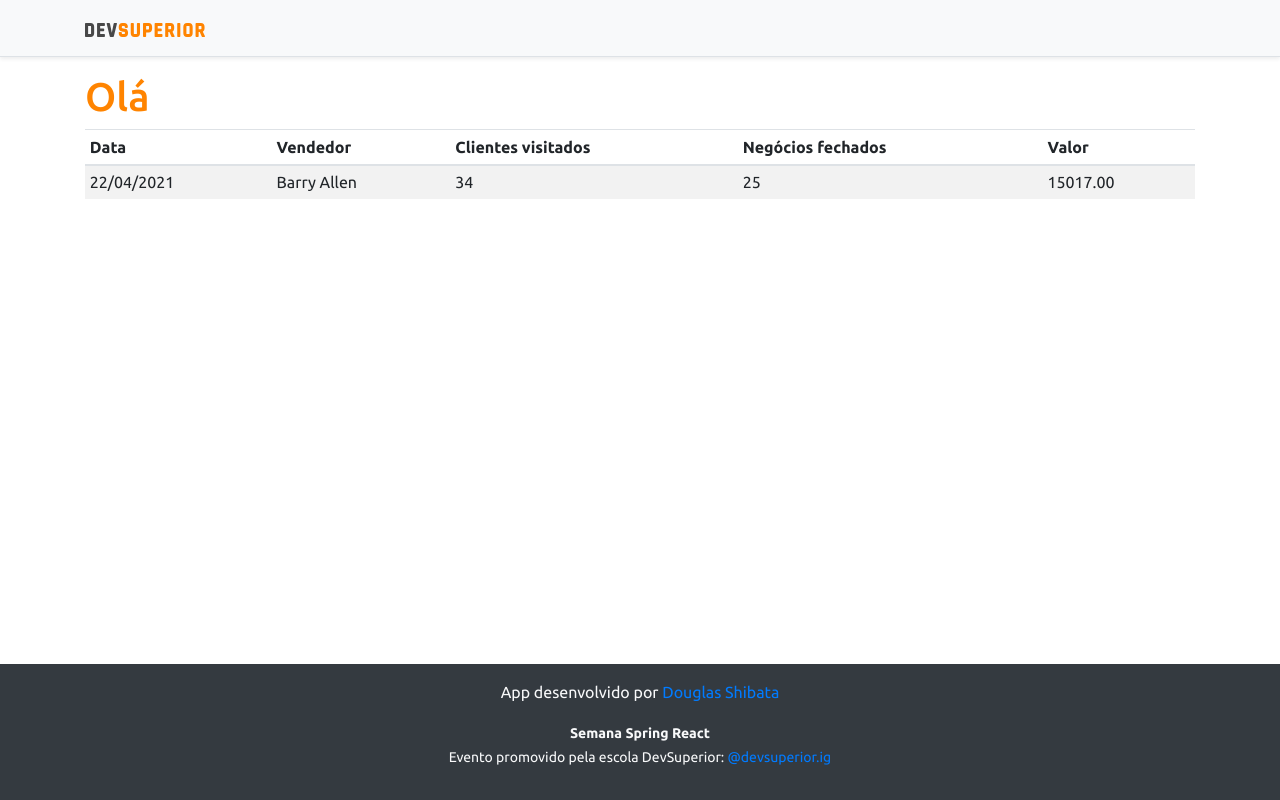
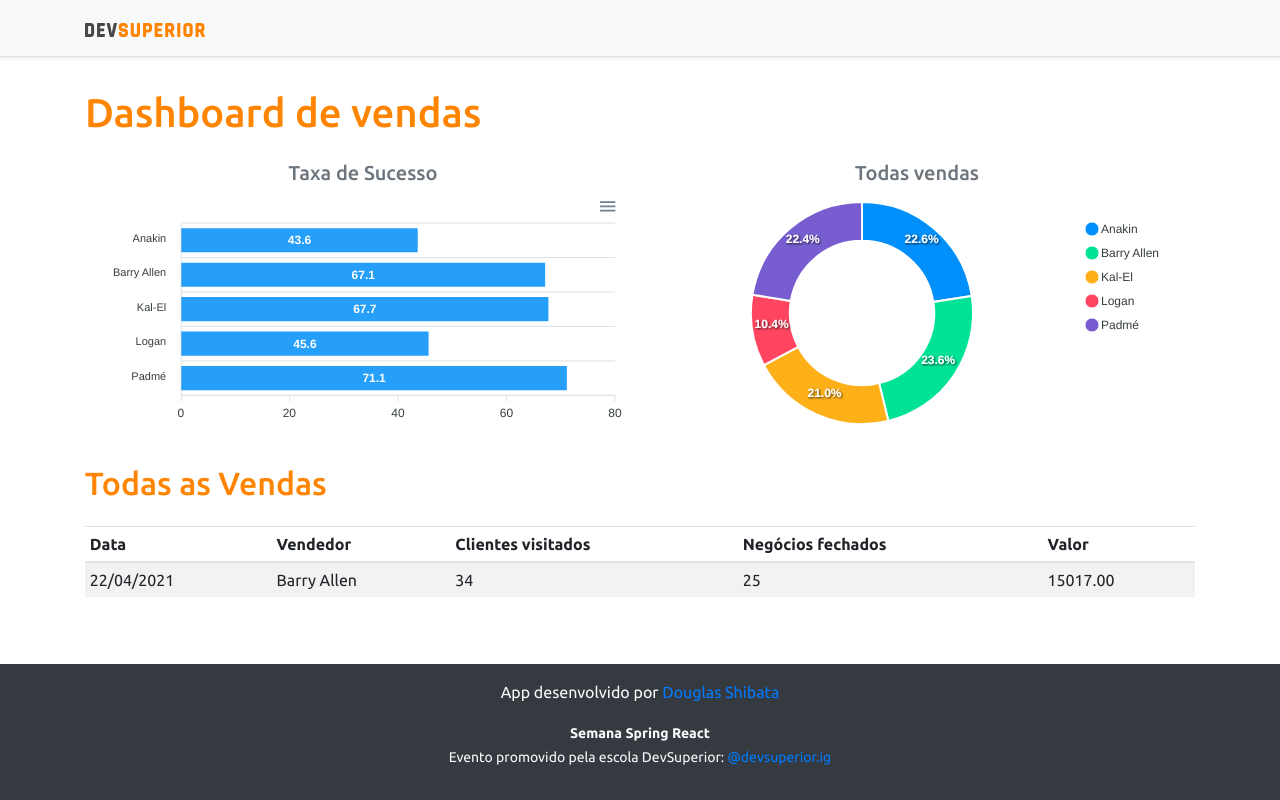
Before and after one commit to douglasshibata/dsvendas, a React (Create React App) app in the folder frontend/: page / in a window 1280 px wide. Built offline with nearby package versions, Linux system fonts and the light colour scheme.

Commit message:
Static charts

```diff
--- a/frontend/package.json
+++ b/frontend/package.json
@@ -10,9 +10,11 @@
     "@types/node": "^12.20.11",
     "@types/react": "^17.0.4",
     "@types/react-dom": "^17.0.3",
+    "apexcharts": "^3.26.1",
     "bootstrap": "^4.6.0",
     "popper.js": "^1.16.1",
     "react": "^17.0.2",
+    "react-apexcharts": "^1.3.9",
     "react-dom": "^17.0.2",
     "react-scripts": "4.0.3",
     "typescript": "^4.2.4",
--- a/frontend/src/App.tsx
+++ b/frontend/src/App.tsx
@@ -1,4 +1,6 @@
+import BarChart from "components/BarChart";
 import DataTable from "components/DataTable";
+import DonutChart from "components/DonutChart";
 import Footer from "components/Footer";
 import NavBar from "components/NavBar";
 
@@ -7,10 +9,23 @@
     <>
       <NavBar />
       <div className='container'>
-        <h1 className='text-primary'>Olá</h1>
-        <DataTable/>
+        <h1 className='text-primary py-3'>Dashboard de vendas</h1>
+        <div className="row px-3">
+          <div className="col-sm-6">
+            <h5 className='text-center text-secondary'>  Taxa de Sucesso</h5>
+            <BarChart />
+          </div>
+          <div className="col-sm-6">
+            <h5 className='text-center text-secondary'>  Todas vendas</h5>
+            <DonutChart />
+          </div>
+        </div>
+        <div className="py-3">
+          <h2 className="text-primary">Todas as Vendas</h2>
+        </div>
+        <DataTable />
       </div>
-      <Footer/>
+      <Footer />
     </>
   );
 }
--- /dev/null
+++ b/frontend/src/components/BarChart/index.tsx
@@ -0,0 +1,33 @@
+import Chart from 'react-apexcharts';
+
+const BarChart = () => {
+    const options = {
+        plotOptions: {
+            bar: {
+                horizontal: true,
+            }
+        },
+    };
+
+    const mockData = {
+        labels: {
+            categories: ['Anakin', 'Barry Allen', 'Kal-El', 'Logan', 'Padmé']
+        },
+        series: [
+            {
+                name: "% Sucesso",
+                data: [43.6, 67.1, 67.7, 45.6, 71.1]
+            }
+        ]
+    };
+    return (
+        <Chart
+            options={{ ...options, xaxis: mockData.labels }}
+            series={mockData.series}
+            type='bar'
+            height='240'
+        />
+    )
+};
+
+export default BarChart;
--- /dev/null
+++ b/frontend/src/components/DonutChart/index.tsx
@@ -0,0 +1,24 @@
+import Chart from 'react-apexcharts';
+
+const DonutChart = () => {
+    const mockData = {
+        series: [477138, 499928, 444867, 220426, 473088],
+        labels: ['Anakin', 'Barry Allen', 'Kal-El', 'Logan', 'Padmé']
+    }
+
+    const options = {
+        legend: {
+            show: true
+        }
+    }
+    return (
+        <Chart
+            options={{ ...options, labels: mockData.labels }}
+            series={mockData.series}
+            type='donut'
+            height='240'
+        />
+    )
+};
+
+export default DonutChart;
--- a/frontend/src/components/NavBar/index.tsx
+++ b/frontend/src/components/NavBar/index.tsx
@@ -1,4 +1,4 @@
-import ImgDsDark from 'assets/img/ImgDsDark.svg';
+import ImgDsDark from 'assets/img/ds-dark.svg';
 
 const NavBar = () => (
     <div className="d-flex flex-column flex-md-row align-items-center p-3 px-md-4 mb-3 bg-light border-bottom shadow-sm">
```
Also changed, not shown: frontend/src/assets/img/ds-dark.svg (renamed from frontend/src/assets/img/imgDsDark.svg), 1 other file (tests, documents, lock files or other folders).
